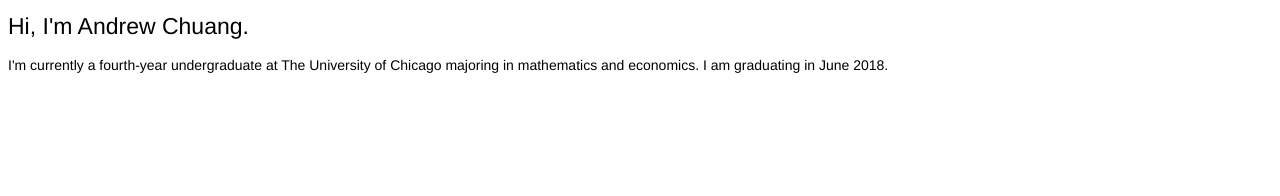
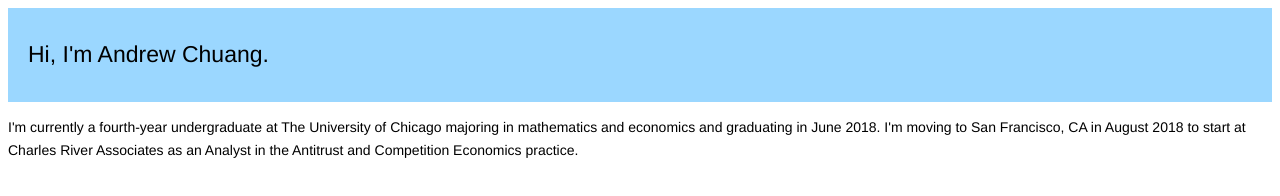
Before and after one commit to andrew-chuang/andrew-chuang.github.io, a plain HTML site: page index.html in a window 1280 px wide. Drawn offline with Linux system fonts and the light colour scheme.

Commit message:
Changes in CSS

```diff
--- a/index.html
+++ b/index.html
@@ -7,13 +7,17 @@
     <meta name="viewport" content="width=device-width, initial-scale=1.0">
   </head>
   <body>
+  	<div class="container">
   	<header>
       <h1>Hi, I'm Andrew Chuang.</h1>
     </header>
     <p>
       I'm currently a fourth-year undergraduate at The University of Chicago
-      majoring in mathematics and economics. I am graduating in June 2018.
+      majoring in mathematics and economics and graduating in June 2018.
+      I'm moving to San Francisco, CA in August 2018 to start at Charles River
+      Associates as an Analyst in the Antitrust and Competition Economics practice.
 
     </p>
+    </div>
   </body>
   </html>
--- a/styles.css
+++ b/styles.css
@@ -1,4 +1,9 @@
 
+header {
+    background-color: #9bd7ff;
+    text-align: left;
+    padding: 20px;
+}
 h1 {
 	font-family: "Helvetica Neue", Helvetica, Arial, sans-serif;
 	font-size: 23px;
```
